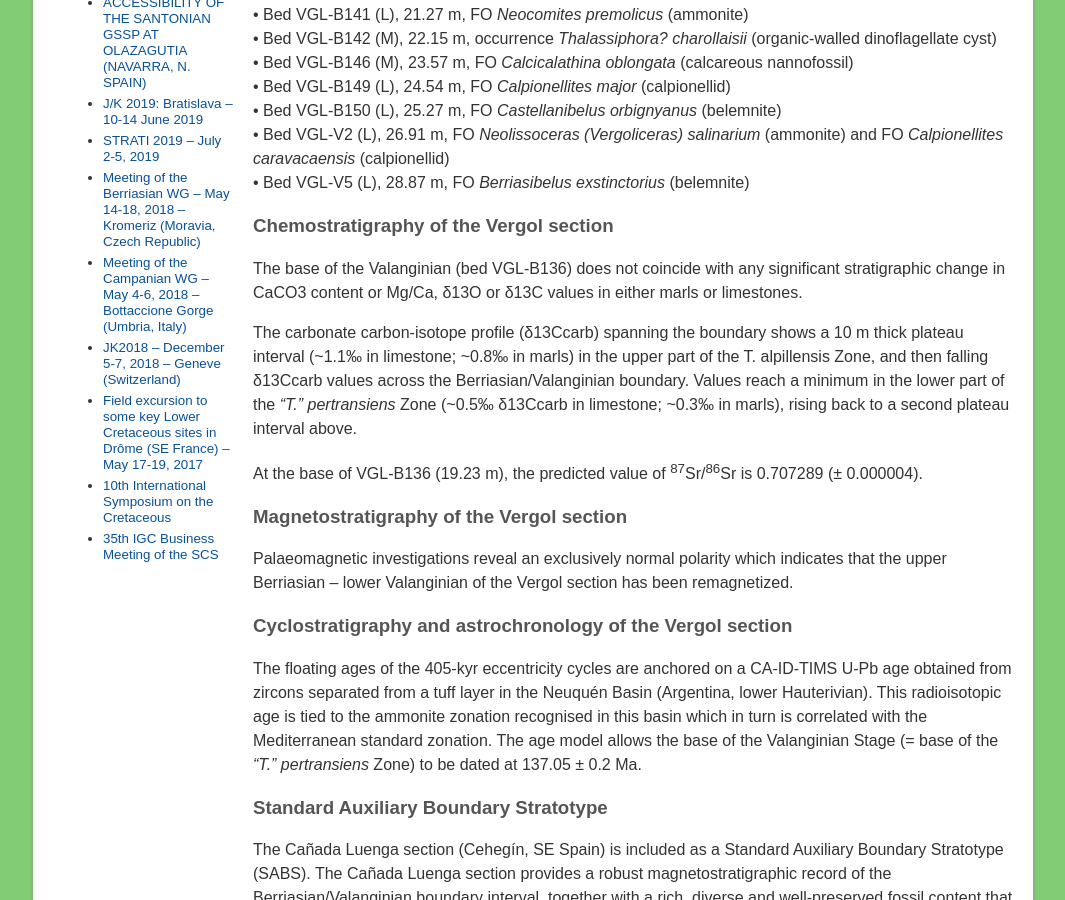
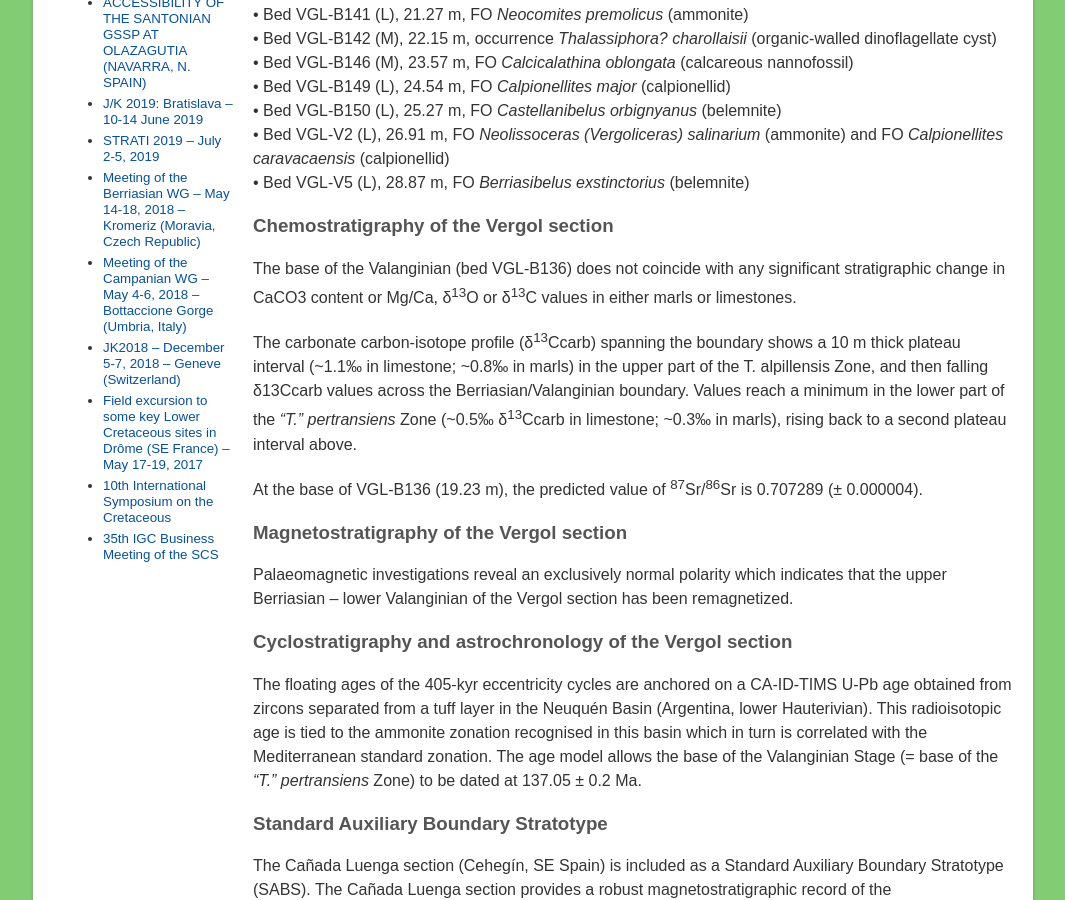
Before and after one commit to i-c-stratigraphy/subcommission-cretaceous, a Jekyll site: the page built from pages/gssps/valanginian.md, in a window 1280 px wide and 900 px high, scrolled down 1833 px. Shown: the whole window, without its empty margins (107-1172 px from the left). Built offline with Jekyll 4.4.1, drawn with Linux system fonts in a browser that asks for light colours.

Commit message:
Update valanginian.md

```diff
--- a/pages/gssps/valanginian.md
+++ b/pages/gssps/valanginian.md
@@ -49,9 +49,9 @@ Primary and secondary biostratigraphic markers occurring through the Berriasian/
 
 ### Chemostratigraphy of the Vergol section
 
-The base of the Valanginian (bed VGL-B136) does not coincide with any significant stratigraphic change in CaCO3 content or Mg/Ca, δ13O or δ13C values in either marls or limestones.
+The base of the Valanginian (bed VGL-B136) does not coincide with any significant stratigraphic change in CaCO3 content or Mg/Ca, δ<sup>13</sup>O or δ<sup>13</sup>C values in either marls or limestones.
 
-The carbonate carbon-isotope profile (δ13Ccarb) spanning the boundary shows a 10 m thick plateau interval (~1.1‰ in limestone; ~0.8‰ in marls) in the upper part of the T. alpillensis Zone, and then falling δ13Ccarb values across the Berriasian/Valanginian boundary.  Values reach a minimum in the lower part of the _“T.” pertransiens_ Zone (~0.5‰ δ13Ccarb in limestone; ~0.3‰ in marls), rising back to a second plateau interval above.
+The carbonate carbon-isotope profile (δ<sup>13</sup>Ccarb) spanning the boundary shows a 10 m thick plateau interval (~1.1‰ in limestone; ~0.8‰ in marls) in the upper part of the T. alpillensis Zone, and then falling δ13Ccarb values across the Berriasian/Valanginian boundary.  Values reach a minimum in the lower part of the _“T.” pertransiens_ Zone (~0.5‰ δ<sup>13</sup>Ccarb in limestone; ~0.3‰ in marls), rising back to a second plateau interval above.
 
 At the base of VGL-B136 (19.23 m), the predicted value of <sup>87</sup>Sr/<sup>86</sup>Sr is 0.707289 (± 0.000004).
 
```
